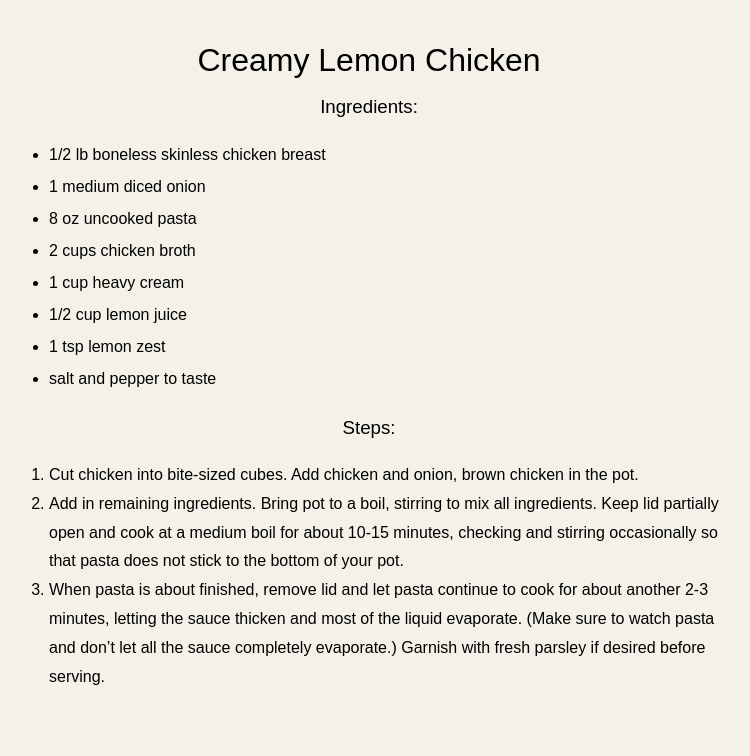
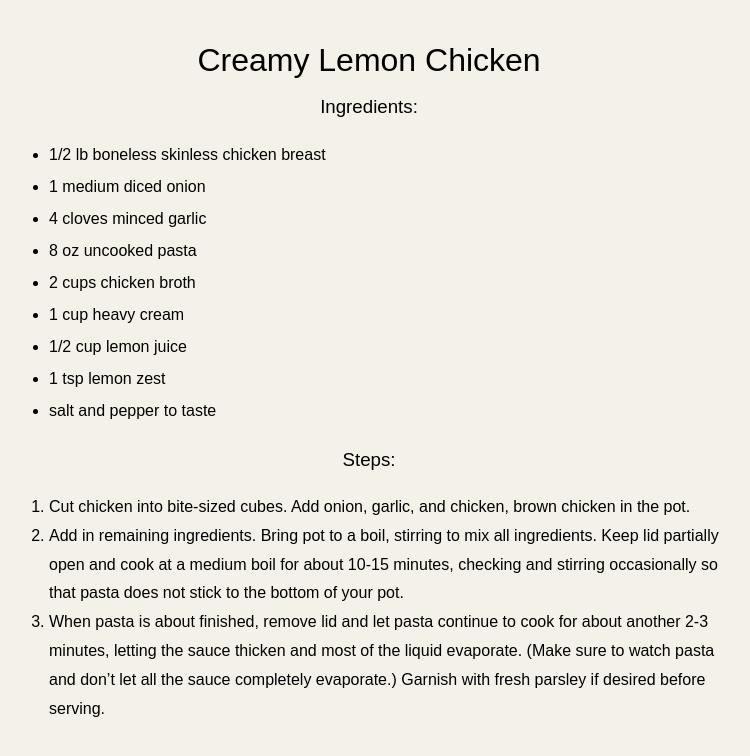
Before and after one commit to galenguyer/recipes, a Jekyll site: the page built from dinner/_posts/2020-01-18-Creamy-Lemon-Chicken.md, in a window 1280 px wide. Shown: the top 756 px of the page, without its empty margins (271-1021 px from the left). Built offline with Jekyll 4.4.1, drawn with Linux system fonts in a browser that asks for light colours.

Commit message:
Add garlic to chicken

```diff
--- a/dinner/_posts/2020-01-18-Creamy-Lemon-Chicken.md
+++ b/dinner/_posts/2020-01-18-Creamy-Lemon-Chicken.md
@@ -9,6 +9,7 @@ tags: chicken, pasta
 ### Ingredients:
 - 1/2 lb boneless skinless chicken breast
 - 1 medium diced onion
+- 4 cloves minced garlic
 - 8 oz uncooked pasta
 - 2 cups chicken broth
 - 1 cup heavy cream
@@ -17,6 +18,6 @@ tags: chicken, pasta
 - salt and pepper to taste
 
 ### Steps:
-1. Cut chicken into bite-sized cubes. Add chicken and onion, brown chicken in the pot.
+1. Cut chicken into bite-sized cubes. Add onion, garlic, and chicken, brown chicken in the pot.
 2. Add in remaining ingredients. Bring pot to a boil, stirring to mix all ingredients. Keep lid partially open and cook at a medium boil for about 10-15 minutes, checking and stirring occasionally so that pasta does not stick to the bottom of your pot.
 3. When pasta is about finished, remove lid and let pasta continue to cook for about another 2-3 minutes, letting the sauce thicken and most of the liquid evaporate. (Make sure to watch pasta and don't let all the sauce completely evaporate.) Garnish with fresh parsley if desired before serving.
```
